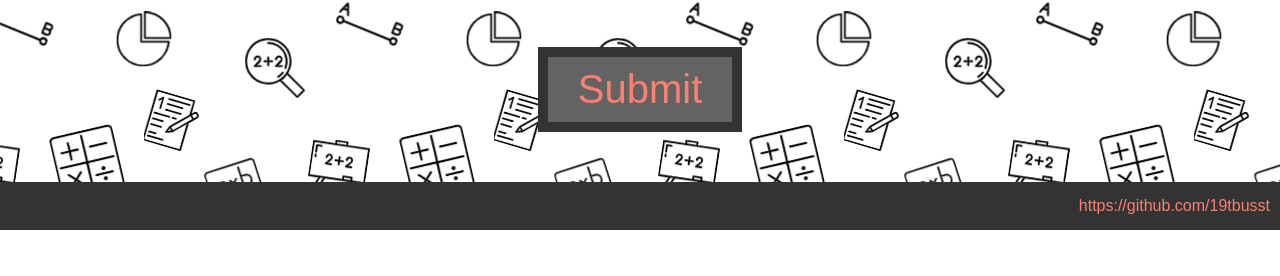
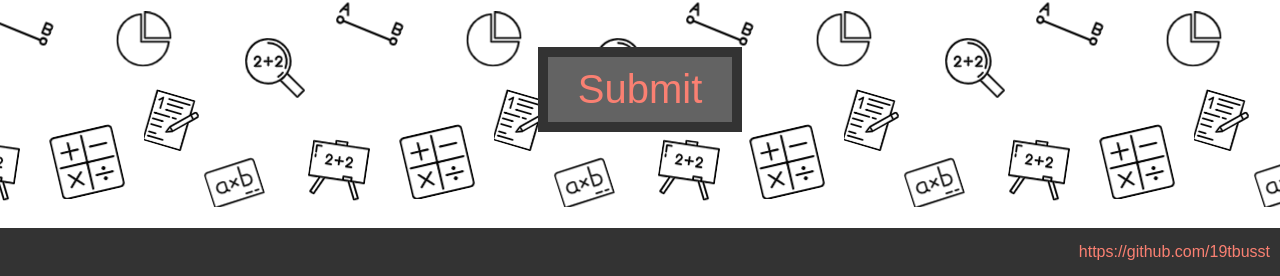
Before and after one commit to 19tbusst/math-trainer-js, a plain HTML site: page index.html in a window 1280 px wide. Shown: the part 661-937 px from the top of the page. Before the commit the page ends 891 px from the top, so only its background shows below. Drawn offline with Linux system fonts and the light colour scheme.

Commit message:
good enought
- added margin so footer doesn't float

```diff
--- a/styles.css
+++ b/styles.css
@@ -10,8 +10,8 @@
 }
 
 body {
+    height: 100vh;
     background-image: url(./img/pattern.png);
-    height: 100vh;
 }
 
 header {
@@ -23,6 +23,7 @@ header {
 }
 
 footer {
+    margin: 96px 0 0;
     background-color: #333;
     padding: 15px 10px;
     text-align: right;
```
